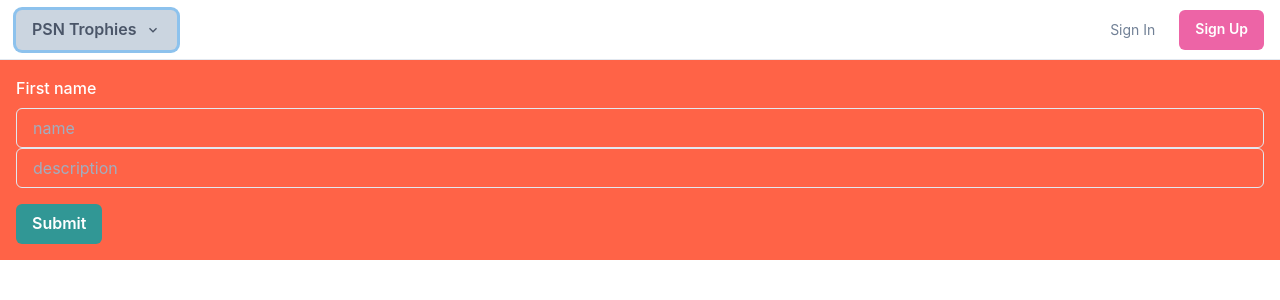
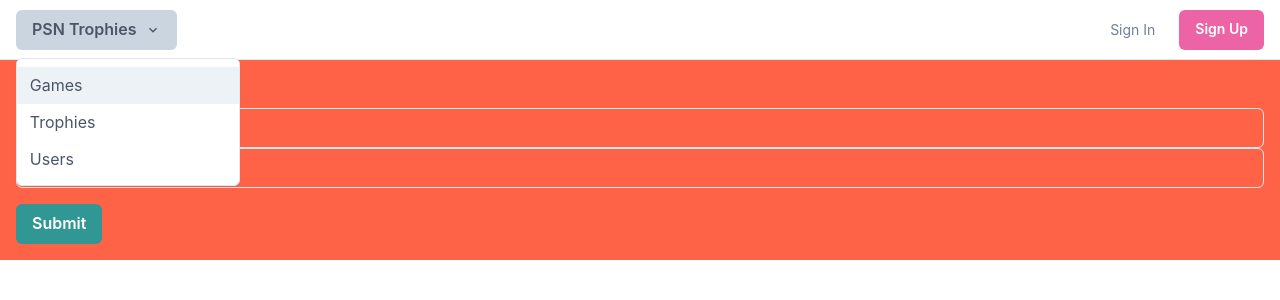
Before and after one commit to tapiotyynela/SmoothUI, a React (Create React App) app: page /users in a window 1280 px wide. Both pictures are taken after a click on the button "PSN Trophies". Shown: the top 300 px of the page. Built offline with nearby package versions, Linux system fonts and the light colour scheme.

Commit message:
fixed navigation

```diff
--- a/src/App.tsx
+++ b/src/App.tsx
@@ -2,18 +2,116 @@
 import Trophies from "./components/Trophies";
 import Users from "./components/Users";
 import Games from "./components/Games";
-import Navigation from "./components/Navigation";
-import { ChakraProvider, Button } from "@chakra-ui/react";
-import { BrowserRouter as Router, Switch, Route, Link } from "react-router-dom";
+
+import { HamburgerIcon, CloseIcon, ChevronDownIcon } from "@chakra-ui/icons";
+import {
+	ChakraProvider,
+	Button,
+	Box,
+	Center,
+	Flex,
+	IconButton,
+	Stack,
+	Collapse,
+	useColorModeValue,
+	useDisclosure,
+	Menu,
+	MenuButton,
+	Link,
+	MenuList,
+	Text,
+	Portal,
+	MenuItem,
+	LinkBox,
+	Heading,
+	LinkOverlay,
+} from "@chakra-ui/react";
+import { BrowserRouter as Router, Switch, Route } from "react-router-dom";
 
 const App = () => {
+	const { isOpen, onToggle } = useDisclosure();
+
 	return (
 		<Router>
 			<ChakraProvider>
-				<Navigation />
-				<Route exact path="/games" component={Games} />
-				<Route exact path="/users" component={Users} />
-				<Route exact path="/trophies" component={Trophies} />
+				<Box>
+					<Flex
+						bg={useColorModeValue("white", "gray.800")}
+						color={useColorModeValue("gray.600", "white")}
+						minH={"60px"}
+						py={{ base: 2 }}
+						px={{ base: 4 }}
+						borderBottom={1}
+						borderStyle={"solid"}
+						borderColor={useColorModeValue("gray.200", "gray.900")}
+						align={"center"}
+					>
+						<Flex
+							flex={{ base: 1, md: "auto" }}
+							ml={{ base: -2 }}
+							display={{ base: "flex", md: "none" }}
+						>
+							<IconButton
+								onClick={onToggle}
+								icon={isOpen ? <CloseIcon w={3} h={3} /> : <HamburgerIcon w={5} h={5} />}
+								variant={"ghost"}
+								aria-label={"Toggle Navigation"}
+							/>
+						</Flex>
+						<Flex flex={{ base: 1 }} justify={{ base: "center", md: "start" }}>
+							<Menu aria-orientation="horizontal">
+								<MenuButton as={Button} rightIcon={<ChevronDownIcon />}>
+									PSN Trophies
+								</MenuButton>
+								<MenuList>
+									<MenuItem>
+										<Link href="games">Games</Link>
+									</MenuItem>
+									<MenuItem>
+										<Link href="trophies">Trophies</Link>
+									</MenuItem>
+									<MenuItem>
+										<Link href="users">Users</Link>
+									</MenuItem>
+								</MenuList>
+							</Menu>
+
+							<Flex display={{ base: "none", md: "flex" }} ml={10}></Flex>
+						</Flex>
+
+						<Stack flex={{ base: 1, md: 0 }} justify={"flex-end"} direction={"row"} spacing={6}>
+							<Button as={"a"} fontSize={"sm"} fontWeight={400} variant={"link"} href={"#"}>
+								Sign In
+							</Button>
+							<Button
+								display={{ base: "none", md: "inline-flex" }}
+								fontSize={"sm"}
+								fontWeight={600}
+								color={"white"}
+								bg={"pink.400"}
+								href={"#"}
+								_hover={{
+									bg: "pink.300",
+								}}
+							>
+								Sign Up
+							</Button>
+						</Stack>
+					</Flex>
+
+					<Collapse in={isOpen} animateOpacity></Collapse>
+				</Box>
+				<Switch>
+					<Route path="/trophies">
+						<Trophies />
+					</Route>
+					<Route path="/users">
+						<Users />
+					</Route>
+					<Route path="/games">
+						<Games />
+					</Route>
+				</Switch>
 			</ChakraProvider>
 		</Router>
 	);
--- a/src/components/Navigation.tsx
+++ /dev/null
@@ -1,93 +0,0 @@
-import {
-	Box,
-	ChakraProvider,
-	Center,
-	Flex,
-	IconButton,
-	Button,
-	Stack,
-	Collapse,
-	useColorModeValue,
-	useDisclosure,
-	Menu,
-	MenuButton,
-	MenuList,
-	Link,
-	Portal,
-	MenuItem,
-	MenuItemOption,
-	MenuGroup,
-	MenuOptionGroup,
-	MenuIcon,
-	MenuCommand,
-	MenuDivider,
-} from "@chakra-ui/react";
-import { HamburgerIcon, CloseIcon, ChevronDownIcon } from "@chakra-ui/icons";
-import { BrowserRouter as Router, Switch, Route } from "react-router-dom";
-
-export default function WithSubnavigation() {
-	const { isOpen, onToggle } = useDisclosure();
-
-	return (
-		<Router>
-			<ChakraProvider>
-				<Box>
-					<Flex
-						bg={useColorModeValue("white", "gray.800")}
-						color={useColorModeValue("gray.600", "white")}
-						minH={"60px"}
-						py={{ base: 2 }}
-						px={{ base: 4 }}
-						borderBottom={1}
-						borderStyle={"solid"}
-						borderColor={useColorModeValue("gray.200", "gray.900")}
-						align={"center"}
-					>
-						<Flex
-							flex={{ base: 1, md: "auto" }}
-							ml={{ base: -2 }}
-							display={{ base: "flex", md: "none" }}
-						>
-							<IconButton
-								onClick={onToggle}
-								icon={isOpen ? <CloseIcon w={3} h={3} /> : <HamburgerIcon w={5} h={5} />}
-								variant={"ghost"}
-								aria-label={"Toggle Navigation"}
-							/>
-						</Flex>
-						<Flex flex={{ base: 1 }} justify={{ base: "center", md: "start" }}>
-							<Menu aria-orientation="horizontal">
-								<MenuButton as={Button} rightIcon={<ChevronDownIcon />}>
-									PSN Trophies
-								</MenuButton>
-							</Menu>
-
-							<Flex display={{ base: "none", md: "flex" }} ml={10}></Flex>
-						</Flex>
-
-						<Stack flex={{ base: 1, md: 0 }} justify={"flex-end"} direction={"row"} spacing={6}>
-							<Button as={"a"} fontSize={"sm"} fontWeight={400} variant={"link"} href={"#"}>
-								Sign In
-							</Button>
-							<Button
-								display={{ base: "none", md: "inline-flex" }}
-								fontSize={"sm"}
-								fontWeight={600}
-								color={"white"}
-								bg={"pink.400"}
-								href={"#"}
-								_hover={{
-									bg: "pink.300",
-								}}
-							>
-								Sign Up
-							</Button>
-						</Stack>
-					</Flex>
-
-					<Collapse in={isOpen} animateOpacity></Collapse>
-				</Box>
-			</ChakraProvider>
-		</Router>
-	);
-}
```
